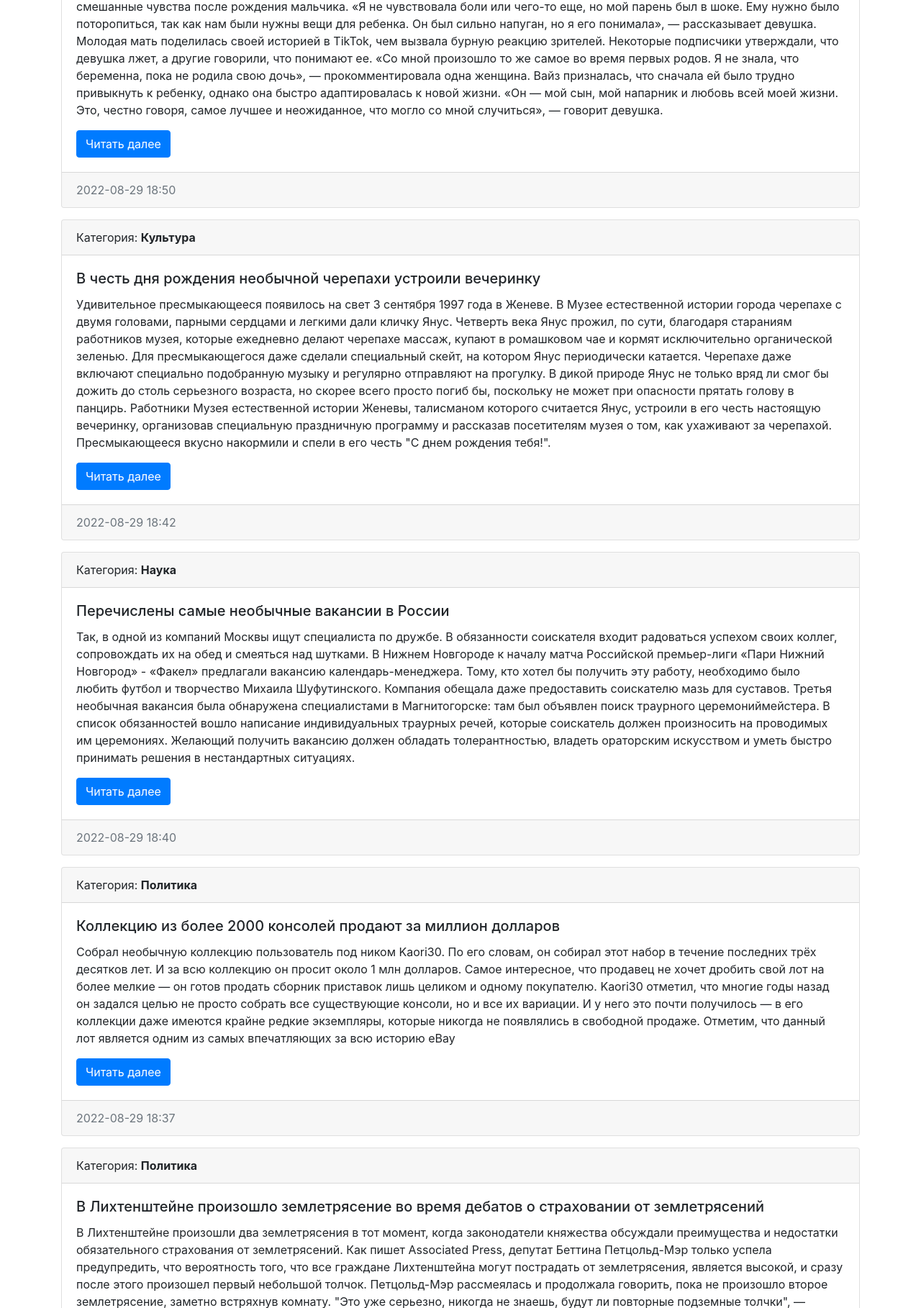
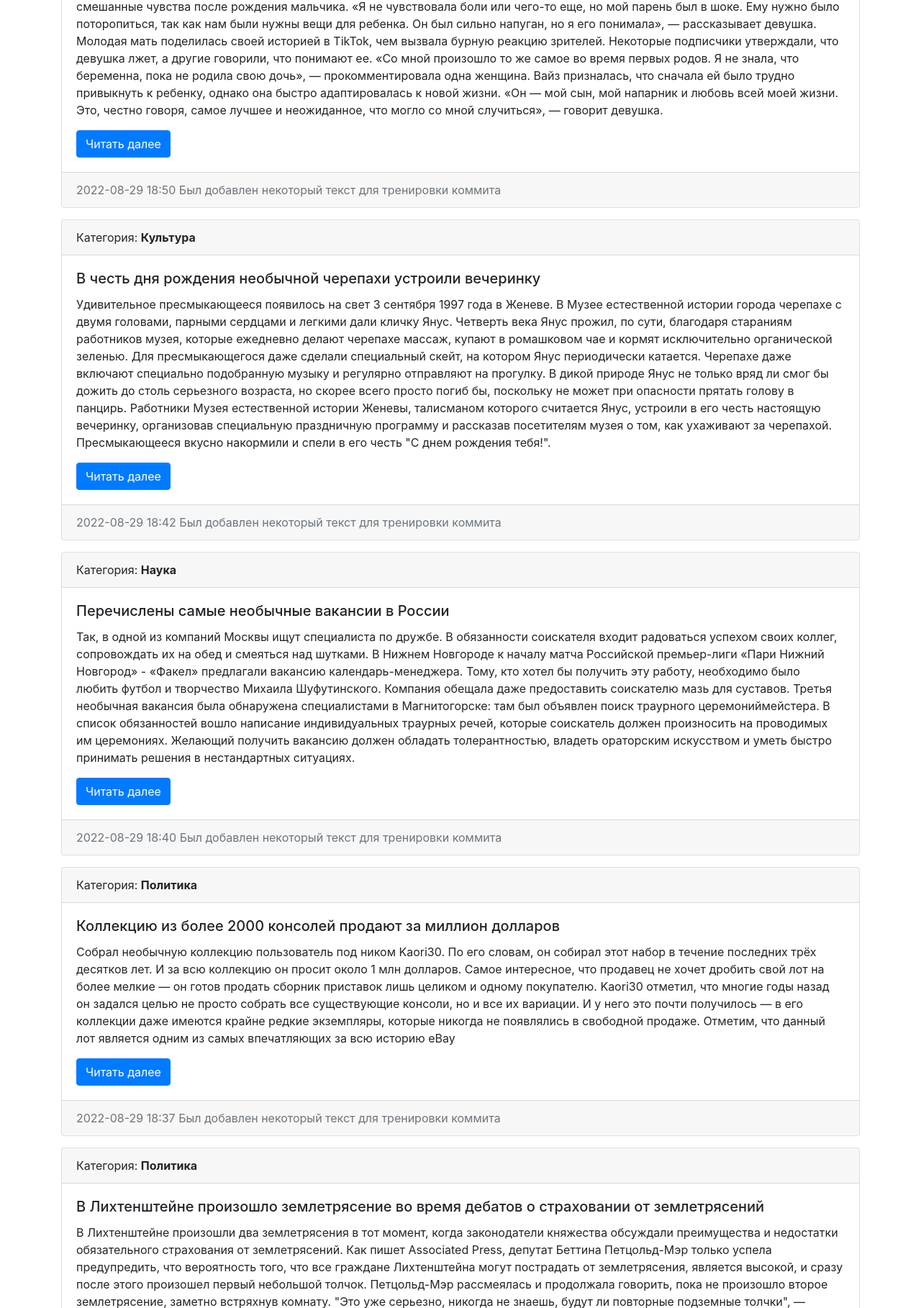
Before and after one commit to cradw0w/humor_news_v1, a Django app: page /news/ in a window 1280 px wide. Shown: the part 381-2199 px from the top of the page at 72% size. Run offline with Django 4.2, Linux system fonts and the light colour scheme; data comes from the database, SQL or seed files in the repository.

Commit message:
Initial Commit

```diff
--- a/mysite/news/templates/news/index.html
+++ b/mysite/news/templates/news/index.html
@@ -28,7 +28,7 @@
     </div>
 </nav>
 <div class = 'container mt-3'>
-    <h1> {{ title }}</h1>
+    <h1> {{ title }} </h1>
     <div class='row'>
         <div class="col-md-12">
             {% for item in news %}
@@ -43,6 +43,7 @@
                 </div>
                 <div class="card-footer text-muted">
                     {{ item.created_ad|date:"Y-m-d H:i" }}
+                    Был добавлен некоторый текст для тренировки коммита
                 </div>
             </div>
             {% endfor %}
```
